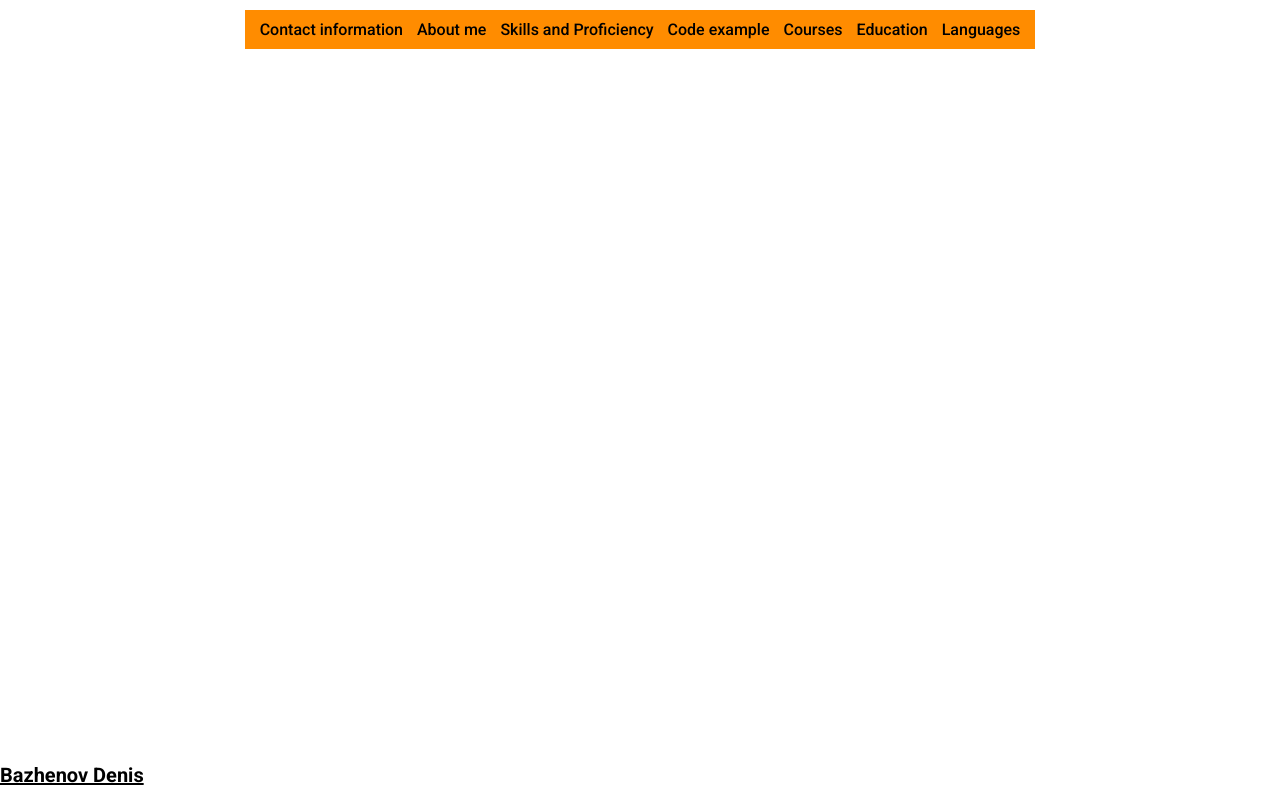
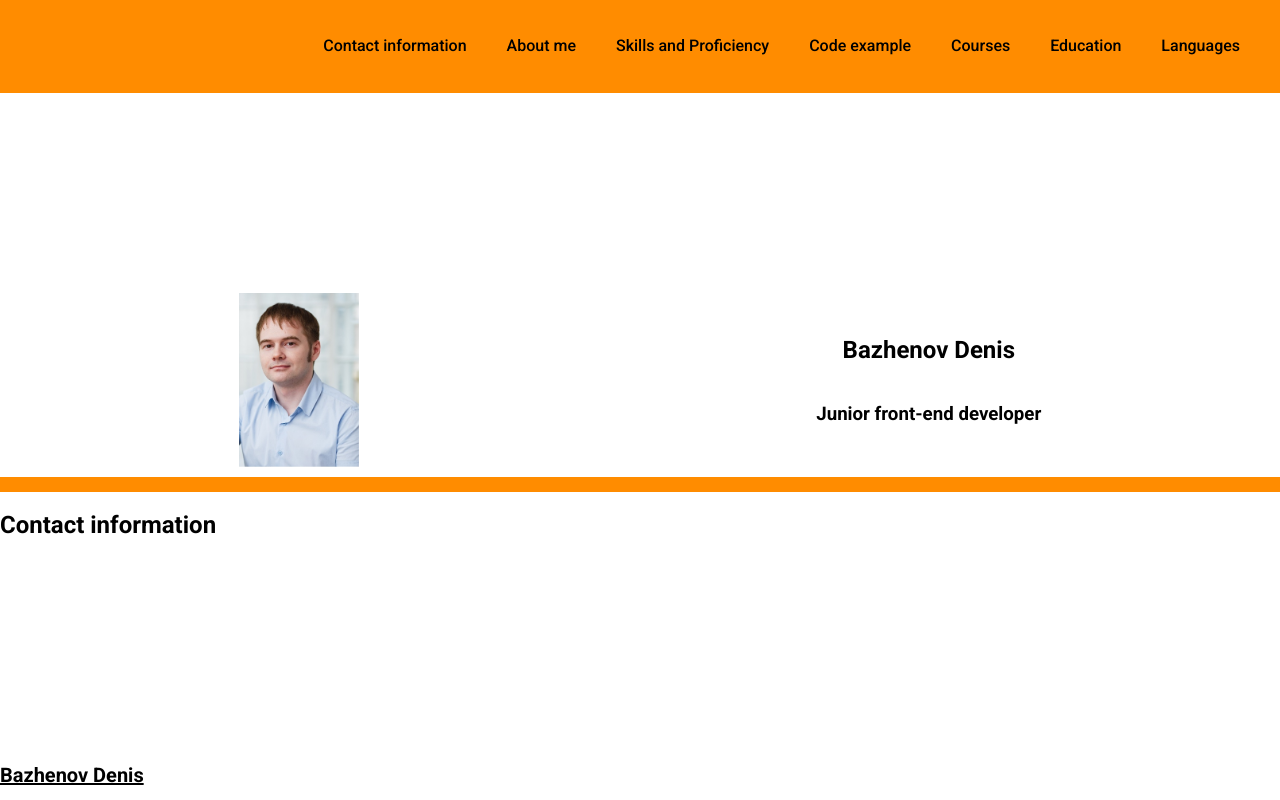
Before and after one commit to dab10/rsschool-cv, a plain HTML site: page index.html in a window 1280 px wide. Drawn offline with Linux system fonts and the light colour scheme.

Commit message:
feat: add profile

```diff
--- a/index.html
+++ b/index.html
@@ -12,24 +12,41 @@
     <title>cv</title>
 </head>
 <body>
-    <div class="container">
-        <header>
-            <nav>
-                <ul class="nav">
-                  <li class="nav-inline"><a class="decoration-none" href="#contacts">Contact information</a></li>
-                  <li class="nav-inline"><a class="decoration-none" href="#about-me">About me</a></li>
-                  <li class="nav-inline"><a class="decoration-none" href="#skills">Skills and Proficiency</a></li>
-                  <li class="nav-inline"><a class="decoration-none" href="#code-example">Code example</a></li>
-                  <li class="nav-inline"><a class="decoration-none" href="#courses">Courses</a></li>
-                  <li class="nav-inline"><a class="decoration-none" href="#education">Education</a></li>
-                  <li class="nav-inline"><a class="decoration-none" href="#languages">Languages</a></li>
+    <header>
+        <div class="container">
+            <nav class="nav-list">
+                <ul class="nav-list">
+                  <li><a class="nav-link" href="#contacts">Contact information</a></li>
+                  <li><a class="nav-link" href="#about-me">About me</a></li>
+                  <li><a class="nav-link" href="#skills">Skills and Proficiency</a></li>
+                  <li><a class="nav-link" href="#code-example">Code example</a></li>
+                  <li><a class="nav-link" href="#courses">Courses</a></li>
+                  <li><a class="nav-link" href="#education">Education</a></li>
+                  <li><a class="nav-link" href="#languages">Languages</a></li>
                 </ul>
-              </nav>
-        </header>
+            </nav>
+        </div>
+    </header>
         <main>
+            <div class="main-container">
+                <section class="section-profile" id="profile">
+                    <img src="./assets/img/photo.jpg" alt="my photo" width="120.2" height="173.8">
+                    <div class="section-profile-title">
+                        <h1>Bazhenov Denis</h1>
+                        <h3>Junior front-end developer</h3>
+                    </div>
+                </section>
+             </div>
+                <section class="section" id="contacts">
+                    <h2>Contact information</h2>
+                </section>
 
         </main>
+        <footer>
+            <div class="container">
+                <h1 class="font-size">Bazhenov Denis</h1>
+            </div>
+        </footer>
     </div>
-    <h1 class="font-size">Bazhenov Denis</h1>
 </body>
 </html>
--- a/style.css
+++ b/style.css
@@ -1,5 +1,8 @@
 * {
     box-sizing: border-box;
+}
+html {
+    scroll-behavior: smooth;
 }
 body {
     display: flex;
@@ -11,22 +14,57 @@ body {
     font-family: 'Roboto', sans-serif;
 }
 .container {
-    max-width: 1440px;
+    max-width: 1920px;
     margin: 0 auto;
 }
-.nav {
-    margin: 10px;
-    padding: 10px;
+
+
+.main-container {
+    display: flex;
+    flex-wrap: wrap;
+}
+
+.section-profile {
+    display: flex;
+    justify-content: space-around;
+    width: 100%;
+    padding: 10px 10px 10px;
+    border-bottom: 15px solid darkorange;
+}
+
+.section-profile-title {
+    display: flex;
+    flex-direction: column;
+    justify-content: center;
+    align-content: center;
+    text-align: center;
+}
+
+.section {
+    width: 50%;
+}
+
+.nav-list {
+    display: flex;
+    justify-content: flex-end;
+    align-items: center;
+    white-space: nowrap;
+    padding: 10px 10px;
+    list-style: none;
     background: darkorange;
+
 }
-.nav-inline {
-    display: inline;
-    padding: 5px 5px;
-    white-space: nowrap;
-}
-.decoration-none {
+.nav-link {
+    padding: 0 20px;
+    line-height: 1.3;
     text-decoration: none;
     color: black;
+    transition: color 0.5s;
+}
+.nav-link:hover {
+    text-decoration: underline;
+    color: blue;
+    cursor: pointer;
 }
 .font-size {
     font-size: 20px;
```
